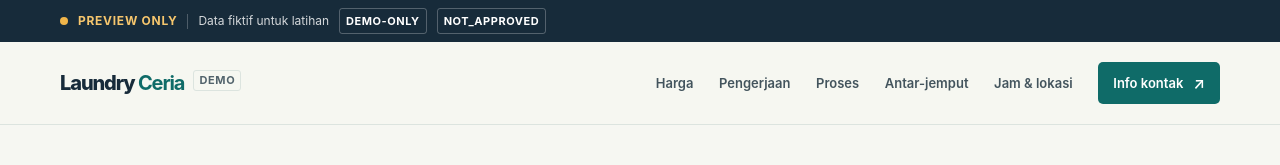
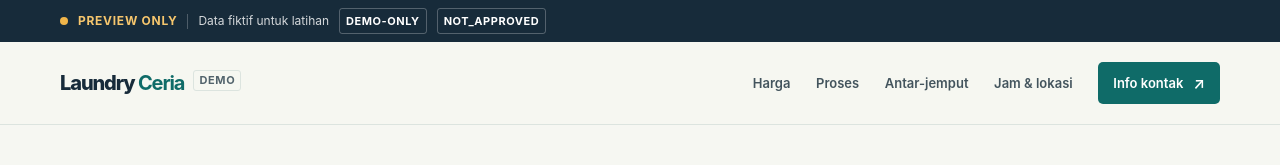
Before and after one commit to kannaryukkei/laundry-ceria-website, a React (Vite) app: page / in a window 1280 px wide. Shown: the top 165 px of the page. Built offline with nearby package versions, Linux system fonts and the light colour scheme.

Commit message:
fix(a11y): keep primary navigation within expected destinations

```diff
--- a/src/App.tsx
+++ b/src/App.tsx
@@ -3,7 +3,6 @@ import { hours, processSteps, services } from './data';
 
 const navItems = [
   ['Harga', 'services-pricing'],
-  ['Pengerjaan', 'turnaround'],
   ['Proses', 'how-it-works'],
   ['Antar-jemput', 'pickup-delivery'],
   ['Jam & lokasi', 'hours-location'],
```
